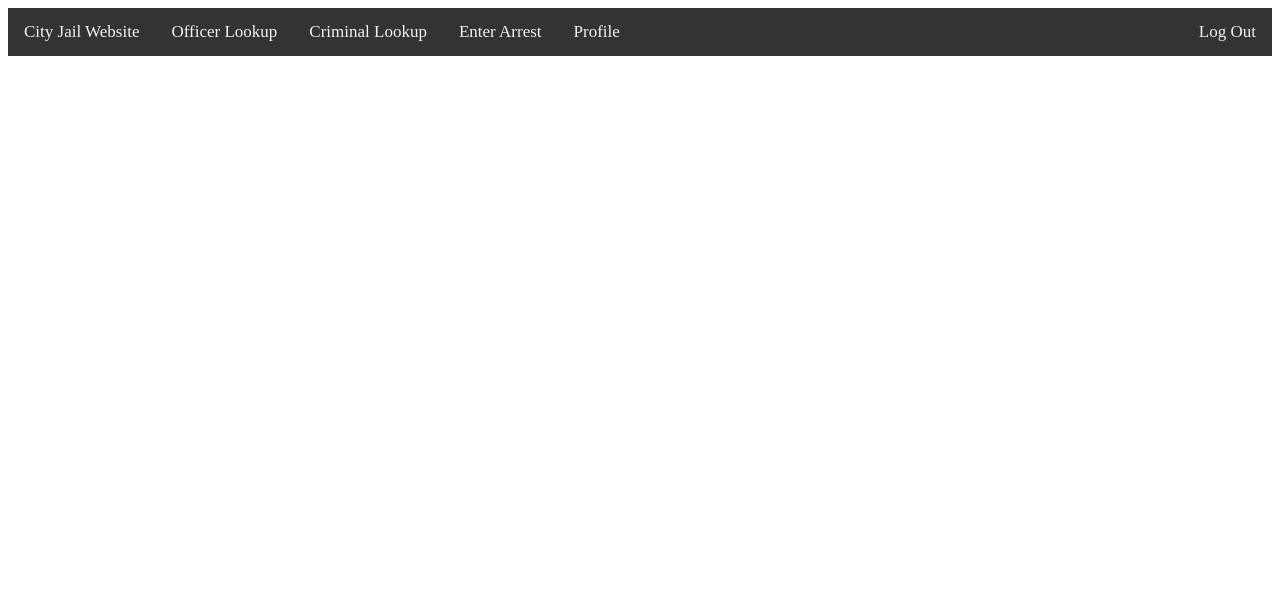
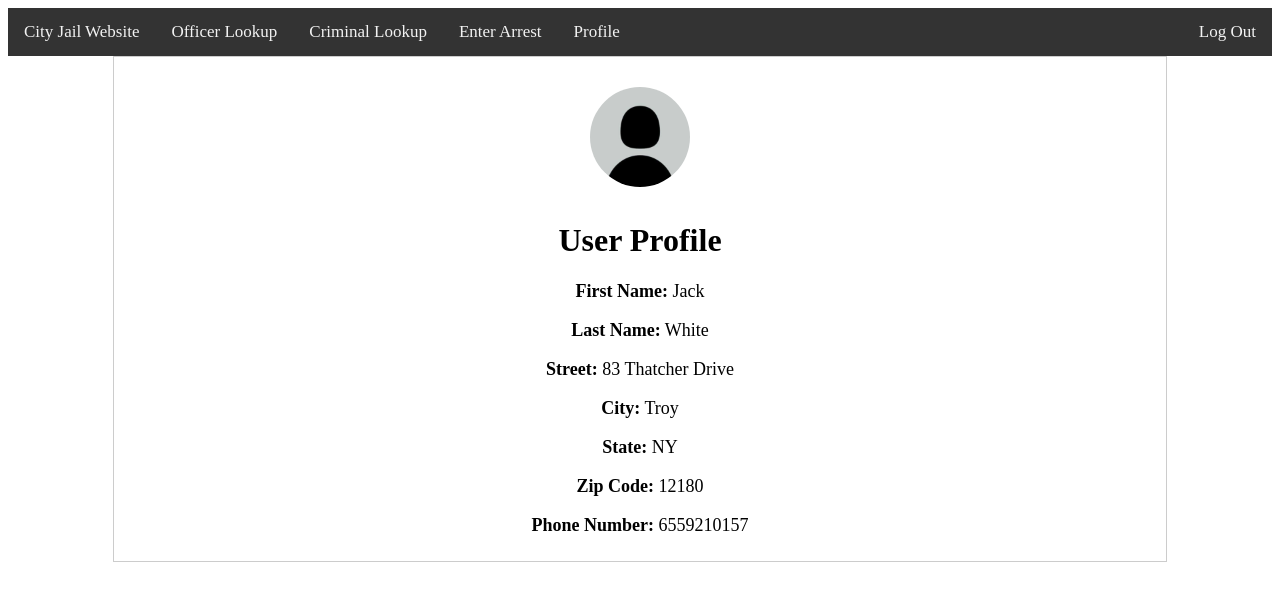
Before and after one commit to davidchiii/chimchar, a PHP site: page /criminal_page.php in a window 1280 px wide. Shown: the top 601 px of the page. Run offline with PHP 8.4, Linux system fonts and the light colour scheme; a user stored in the database is signed in; data comes from the database, SQL or seed files in the repository.

Commit message:
finish criminal profile

```diff
--- a/City Jail Project/criminal_page.php
+++ b/City Jail Project/criminal_page.php
@@ -9,16 +9,41 @@ if (!isset($_SESSION["loggedin"]) || $_SESSION["loggedin"] !== true) {
 
 // Check if the user is an admin
 $is_admin = isset($_SESSION["is_admin"]) && $_SESSION["is_admin"] == "admin";
+
+$servername = "localhost";
+$username = "root";
+$password = "";
+$dbname = "jail";
+
+$conn = new mysqli($servername, $username, $password, $dbname);
+// Check connection
+if ($conn->connect_error) {
+  die("Connection failed: " . $conn->connect_error);
+}
+
+if (isset($_SESSION['criminal_id'])) {
+  $criminal_id = $_SESSION['criminal_id'];
+// echo "Criminal ID: " . $criminal_id;
+} else {
+  echo "";
+}
+
+// Get the crimes the criminal has committed from the crimes table
+$sql = "SELECT first_name, last_name, street, city, state_in, zip, phone_nmbr, voff_status, probation_status FROM criminals WHERE criminal_id=$criminal_id";
+$result = $conn->query($sql);
+$row = $result->fetch_assoc();
 ?>
+
 
 <!DOCTYPE html>
 <html>
 <head>
     <meta charset="utf-8">
     <meta name="viewport" content="width=device-width, initial-scale=1">
-    <title>Officer Lookup</title>
+    <title>User Profile</title>
     <link rel="stylesheet" type="text/css" href="static/css/header-style.css">
     <link rel="stylesheet" type="text/css" href="static/css/officer.css">
+    <link rel="stylesheet" type="text/css" href="static/css/profile.css">
 </head>
 <body>
     <!-- Navigation bar -->
@@ -39,5 +64,17 @@ $is_admin = isset($_SESSION["is_admin"]) && $_SESSION["is_admin"] == "admin";
             <a class="login" href="login.php">Log In</a>
         <?php endif; ?>
     </div>
+
+    <div class="profile">
+        <img src="static/images/defaultpfp.jpg" alt="Profile Image">
+        <h1>User Profile</h1>
+        <p><strong>First Name:</strong> <?php echo $row['first_name']; ?></p>
+        <p><strong>Last Name:</strong> <?php echo $row['last_name']; ?></p>
+        <p><strong>Street:</strong> <?php echo $row['street']; ?></p>
+        <p><strong>City:</strong> <?php echo $row['city']; ?></p>
+        <p><strong>State:</strong> <?php echo $row['state_in']; ?></p>
+        <p><strong>Zip Code:</strong> <?php echo $row['zip']; ?></p>
+        <p><strong>Phone Number:</strong> <?php echo $row['phone_nmbr']; ?></p>
+    </div>
 </body>
 </html>
--- a/City Jail Project/static/css/index.css
+++ b/City Jail Project/static/css/index.css
@@ -1,4 +1,4 @@
-body{
+body {
   margin: none;
 }
 
@@ -55,6 +55,6 @@ body{
 }
 
 .card a:hover {
-    background-color: #4CAF50;
+  background-color: #4caf50;
   color: white;
 }
--- /dev/null
+++ b/City Jail Project/static/css/profile.css
@@ -0,0 +1,28 @@
+.profile {
+  width: 80%;
+  margin: auto;
+  border: 1px solid #ccc;
+  padding: 20px;
+  text-align: center;
+}
+
+.profile h3 {
+  font-size: 24px;
+  margin-bottom: 10px;
+}
+
+.profile p {
+  font-size: 18px;
+  margin-bottom: 5px;
+}
+
+.profile span {
+  font-weight: bold;
+}
+
+.profile img {
+  width: 100px;
+  height: 100px;
+  margin: 10px;
+  border-radius: 50%;
+}
```
Also changed, not shown: City Jail Project/payment.php (line endings or trailing spaces), City Jail Project/static/images/defaultpfp.jpg (added). Lines whose indentation alone changed are shown as unchanged.
